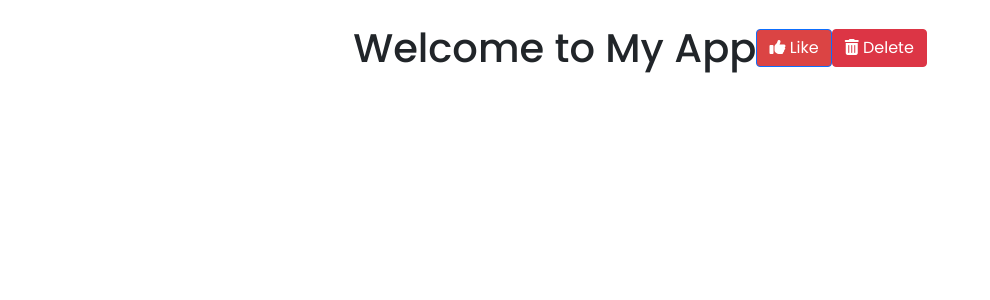
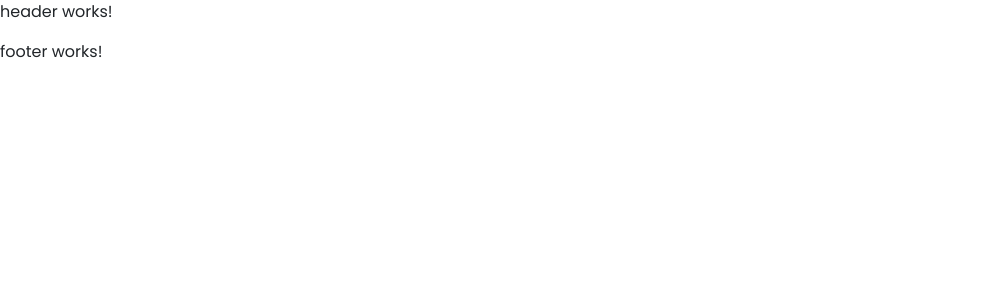
Before and after one commit to abhishekkr523/exclusiveEcom, an Angular app: page / in a window 1280 px wide. Shown: the top 300 px of the page, without its empty margins (0-990 px from the left). Built offline with nearby package versions, Linux system fonts and the light colour scheme; a web font is replaced by a local one.

Commit message:
folder structure

```diff
--- a/src/app/app.component.html
+++ b/src/app/app.component.html
@@ -1,12 +1,2 @@
-<!-- src/app/app.component.html -->
-<div class="container">
-  <h1 class="text-center my-4">Welcome to My App</h1>
 
-  <button class="btn btn-primary" style="background-color: var(--color-primary);">
-    <i class="fas fa-thumbs-up"></i> Like
-  </button>
-
-  <button class="btn btn-danger">
-    <i class="fas fa-trash-alt"></i> Delete
-  </button>
-</div>
+<app-layout></app-layout>
--- a/src/app/app.module.ts
+++ b/src/app/app.module.ts
@@ -6,13 +6,15 @@
 import { HeaderComponent } from './components/header/header.component';
 import { FooterComponent } from './components/footer/footer.component';
 import { SidebarCarouselComponent } from './components/main/sidebar-carousel/sidebar-carousel.component';
+import { LayoutComponent } from './layout/layout.component';
 
 @NgModule({
   declarations: [
     AppComponent,
     HeaderComponent,
     FooterComponent,
-    SidebarCarouselComponent
+    SidebarCarouselComponent,
+    LayoutComponent
   ],
   imports: [
     BrowserModule,
--- /dev/null
+++ b/src/app/layout/layout.component.html
@@ -0,0 +1,3 @@
+<app-header></app-header>
+<router-outlet></router-outlet>
+<app-footer></app-footer>
```
Also changed, not shown: src/app/layout/layout.component.ts (added, +10 -0 lines), src/app/layout/layout.component.scss (added), 1 other file (tests, documents, lock files or other folders).
